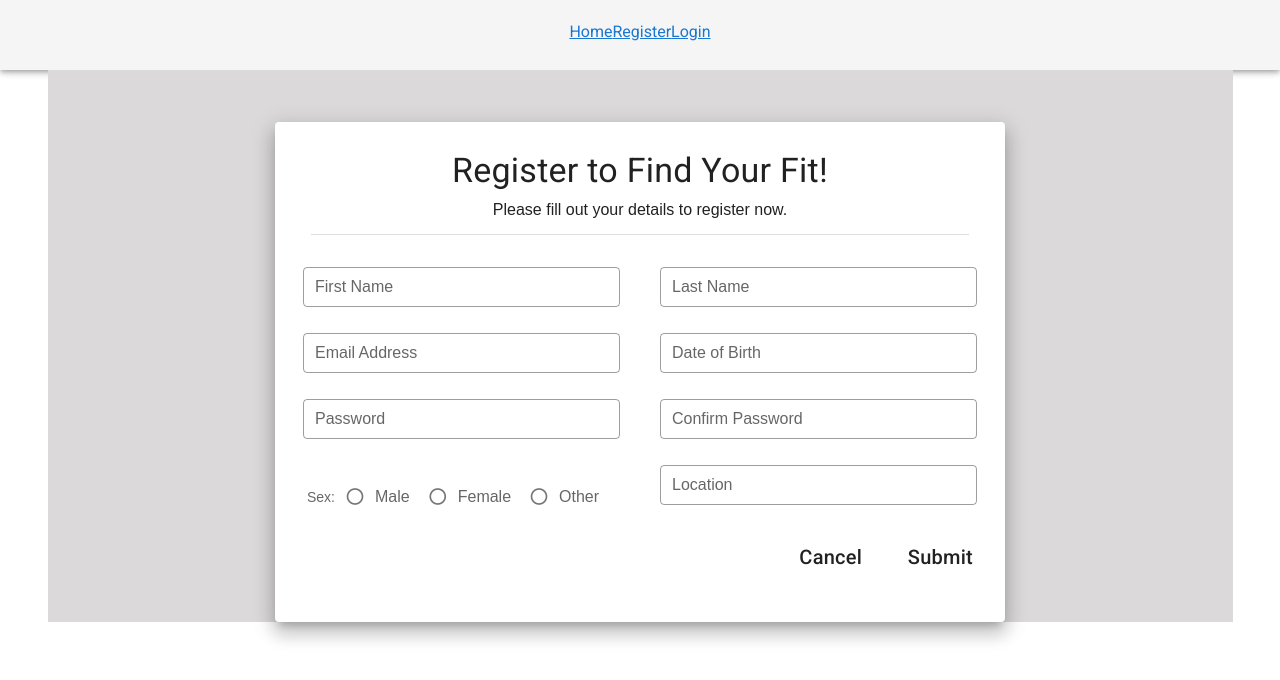
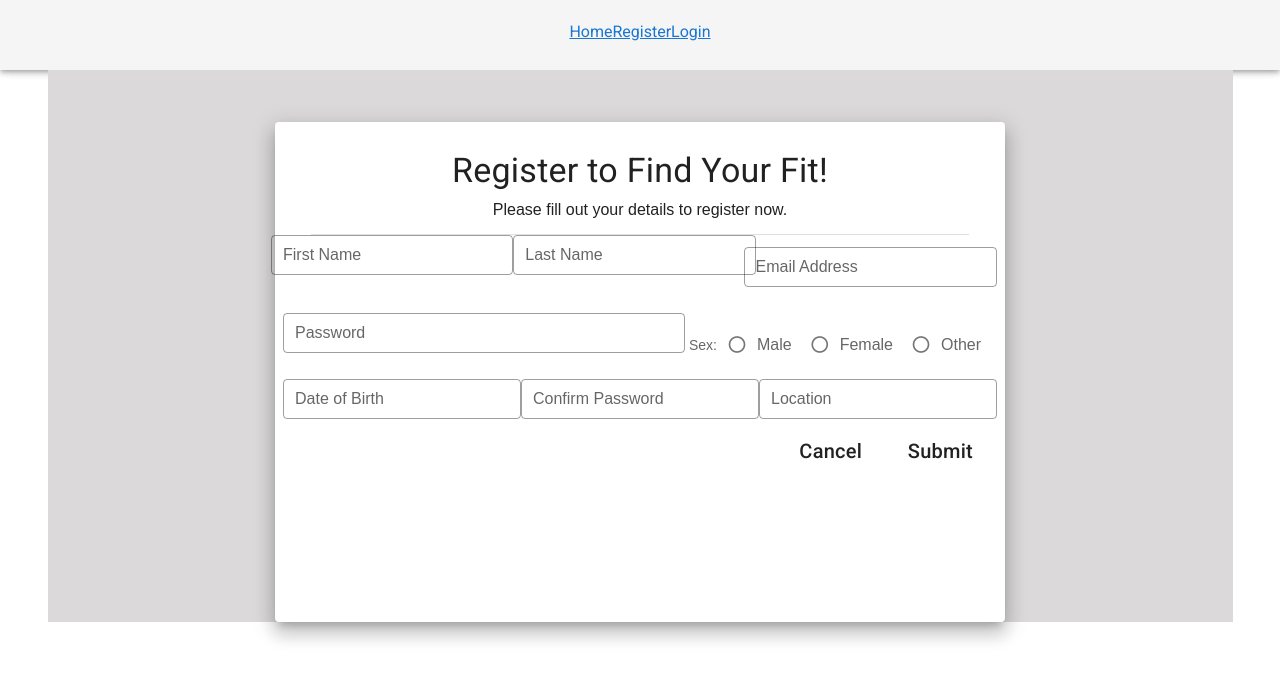
Before and after one commit to ktraan/FindYourFit, a Vue app in the folder client/: page /register in a window 1280 px wide. Shown: the top 680 px of the page. Built offline with nearby package versions, Linux system fonts and the light colour scheme.

Commit message:
Login Page

```diff
--- a/client/src/components/HomePageHeader.vue
+++ b/client/src/components/HomePageHeader.vue
@@ -2,13 +2,13 @@
   <v-app-bar color="#deb292">
     <v-row justify="center">
       <router-link to="/" class="">
-        <v-img src="../../public/lotus-flower.png"  max-width="50"> </v-img>
+        <v-img src="../../public/lotus-flower.png" max-width="50"> </v-img>
       </router-link>
 
-
+      <v-col cols="2" class="d-flex justify-end~ align-center">
         <router-link to="/login"><v-button text>Login</v-button></router-link>
         <router-link to="/register">Register</router-link>
-
+      </v-col>
     </v-row>
   </v-app-bar>
 </template>
--- a/client/src/views/Home.vue
+++ b/client/src/views/Home.vue
@@ -2,8 +2,7 @@
   <v-container fluid>
     <v-spacer></v-spacer>
     <v-row class=" justify-space-between">
-      <v-img src="../..//public/yoga.jpg" max-width="900">
-      </v-img>
+      <v-img src="../..//public/yoga.jpg" width="500" height="auto"> </v-img>
 
       <v-col cols="6" class="mt-auto mb-10">
         <h1 class="h1-text  font-weight-regular">
@@ -22,7 +21,7 @@
             professional to meet your goals effortlessly.
           </div>
         </v-col>
-        <v-img src="../../public/stairs.jpg" max-width="950"></v-img
+        <v-img src="../../public/stairs.jpg" width="500" height="auto"></v-img
       ></v-row>
     </v-row>
     <v-row></v-row>
@@ -43,10 +42,10 @@ export default {
   background-color: #dbd9d9;
   font-family: Arial, Helvetica, sans-serif;
 }
-.h1-text{
+.h1-text {
   font-size: 100px;
 }
-.description-text{
+.description-text {
   font-size: 35px;
 }
 </style>
--- a/client/src/views/Login.vue
+++ b/client/src/views/Login.vue
@@ -3,7 +3,7 @@
     <v-row class="justify-center">
       <v-card class="pa-5" width="730" height="500" elevation="12">
         <v-row class="justify-center">
-                <div class="text-h3 d-flex justify-center">Login</div>
+          <div class="text-h3 d-flex justify-center mb-10">Login</div>
         </v-row>
         <v-text-field
           class="ml-auto mr-auto"
@@ -13,16 +13,31 @@
           outlined
         >
         </v-text-field>
-
+        <v-text-field
+          class="ml-auto mr-auto"
+          :type="'password'"
+          name="password"
+          label="Password"
+          dense
+          outlined
+        >
+        </v-text-field>
+        <v-row class="justify-center">
+          <v-btn class=" text-capitalize" color="" width="100">Cancel</v-btn>
+          <v-btn
+            class="orange lighten-2 text-capitalize ml-5"
+            color="#deb292"
+            width="100"
+            >Login</v-btn
+          >
+        </v-row>
       </v-card>
     </v-row>
   </v-container>
 </template>
 
-
 <style scoped>
-.v-text-field{
+.v-text-field {
   width: 350px;
 }
-
 </style>
--- a/client/src/views/Register.vue
+++ b/client/src/views/Register.vue
@@ -6,13 +6,13 @@
           <v-row class="d-flex justify-center">
             <div class="text-h4 mt-5">Register to Find Your Fit!</div>
           </v-row>
-          <div class=" d-flex justify-center mt-5">Please fill out your details to register now.</div>
+          <div class=" d-flex justify-center mt-5">
+            Please fill out your details to register now.
+          </div>
           <v-divider class="mx-4 mt-3"></v-divider>
           <v-row class="d-flex justify-space-between mt-3">
-
             <!-- First Col -->
-            <v-col cols="6" class="pa-5">
-
+            <v-row>
               <v-text-field
                 v-model.trim="user.firstName"
                 :rules="firstNameRules"
@@ -23,6 +23,16 @@
               >
               </v-text-field>
 
+              <v-text-field
+                v-model.trim="user.lastName"
+                :rules="lastNameRules"
+                name="lastName"
+                dense
+                label="Last Name"
+                outlined
+              >
+              </v-text-field>
+            </v-row>
             <v-text-field
               v-model.trim="user.email"
               :rules="emailRules"
@@ -45,42 +55,22 @@
             >
             </v-text-field>
 
-              <v-radio-group v-model="genderGroup" class="ml-1" label="Sex:" row dense>
-                <v-radio
-
-                  :value="'Male'"
-                  label="Male"
-                  color="blue darken-1"
+            <v-radio-group
+              v-model="genderGroup"
+              class="ml-1"
+              label="Sex:"
+              row
+              dense
             >
+              <v-radio :value="'Male'" label="Male" color="blue darken-1">
               </v-radio>
-                <v-radio
-
-                  :value="'Female'"
-                  label="Female"
-                  color="pink lighten-3"
-                >
+              <v-radio :value="'Female'" label="Female" color="pink lighten-3">
               </v-radio>
-                <v-radio
-
-                  :value="'Other'"
-                  label="Other"
-                  color="purple accent-4"
-                >
+              <v-radio :value="'Other'" label="Other" color="purple accent-4">
               </v-radio>
             </v-radio-group>
-            </v-col>
 
             <!-- Second Col -->
-            <v-col cols="6" class="pa-5">
-              <v-text-field
-                v-model.trim="user.lastName"
-                :rules="lastNameRules"
-                name="lastName"
-                dense
-                label="Last Name"
-                outlined
-              >
-              </v-text-field>
 
             <v-text-field
               v-model.trim="user.birthday"
@@ -114,12 +104,9 @@
               outlined
             >
             </v-text-field>
-            </v-col>
 
             <v-row class="justify-end">
-              <v-btn class="text-capitalize text-h6" text
-                >Cancel
-              </v-btn>
+              <v-btn class="text-capitalize text-h6" text>Cancel </v-btn>
 
               <v-btn
                 :disabled="!valid"
@@ -140,15 +127,13 @@
 </template>
 
 <script>
-import RegisterDataService from '../services/RegisterDataService'
+import RegisterDataService from "../services/RegisterDataService";
 
 const GET_URL = "http://localhost:3000/register";
 
 export default {
   name: "register",
   data: () => {
-
-
     return {
       errors: [],
       genderGroup: "",
@@ -167,7 +152,7 @@ export default {
       valid: true,
 
       firstNameRules: [
-        (name) => (!!name) || "First Name Required",
+        (name) => !!name || "First Name Required",
         (name) => (name && name.length > 0) || "Cannot be empty",
         (name) => (name && name.length <= 35) || "Cannot exceed 35 characters",
       ],
@@ -185,28 +170,18 @@ export default {
       confirmedPasswordRules: [(pw) => !!pw || "Password Required"],
       emailRules: [
         (email) => !!email || "Email Required",
-        (email) => (email && /.+@.+/.test(email) || "Email must be valid" )
+        (email) => (email && /.+@.+/.test(email)) || "Email must be valid",
       ],
-      locationRules: [
-        (loc) => !!loc || "Location Required",
-
-      ],
-      birthdayRules: [
-        (bday) => !!bday || "Birthday Required"
-      ],
-
+      locationRules: [(loc) => !!loc || "Location Required"],
+      birthdayRules: [(bday) => !!bday || "Birthday Required"],
     };
-
   },
   methods: {
     submit() {
-      if (this.$ref.form.validate()){
-        createUser()
-        console.log('suceesd')
-      }
-      else(
-        console.log('nop')
-      )
+      if (this.$ref.form.validate()) {
+        createUser();
+        console.log("suceesd");
+      } else console.log("nop");
     },
     reset() {
       this.$refs.form.reset();
@@ -224,12 +199,14 @@ export default {
         gender: this.genderGroup,
         location: this.user.location,
         birthday: this.user.birthday,
-      }
-      RegisterDataService.create(data).then(response => {
-        console.log(response.data)
-      }).catch(error => {
-        console.log(error)
+      };
+      RegisterDataService.create(data)
+        .then((response) => {
+          console.log(response.data);
         })
+        .catch((error) => {
+          console.log(error);
+        });
     },
 
     // Test Method to console.log
@@ -238,14 +215,11 @@ export default {
         firstName: this.user.firstName,
         gender2: this.genderGroup,
         cP: this.confirmedPassword,
-
       };
       console.log(data);
     },
   },
-  computed: {
-
-  }
+  computed: {},
 };
 </script>
 
```
Lines whose indentation alone changed are shown as unchanged.
